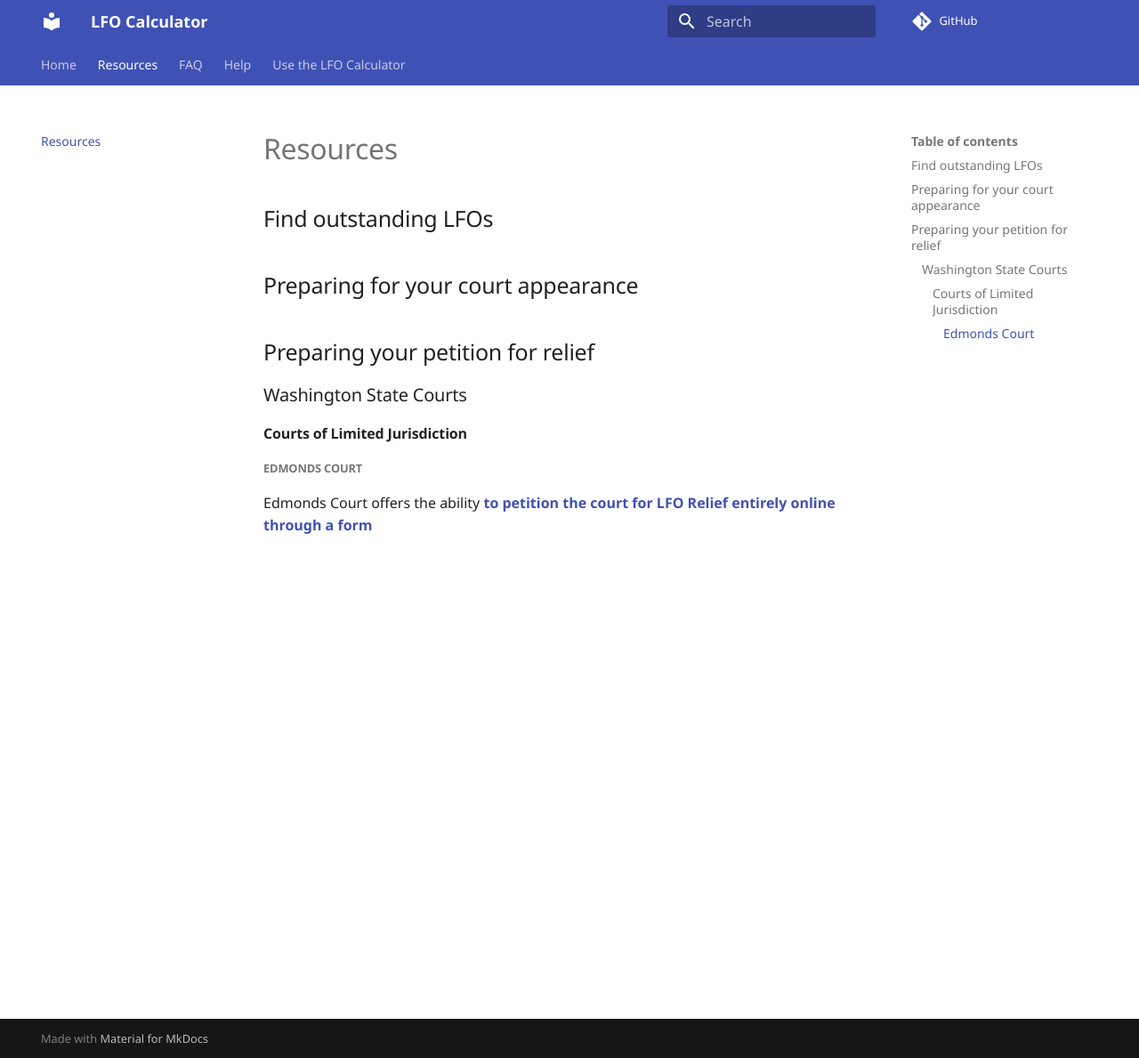
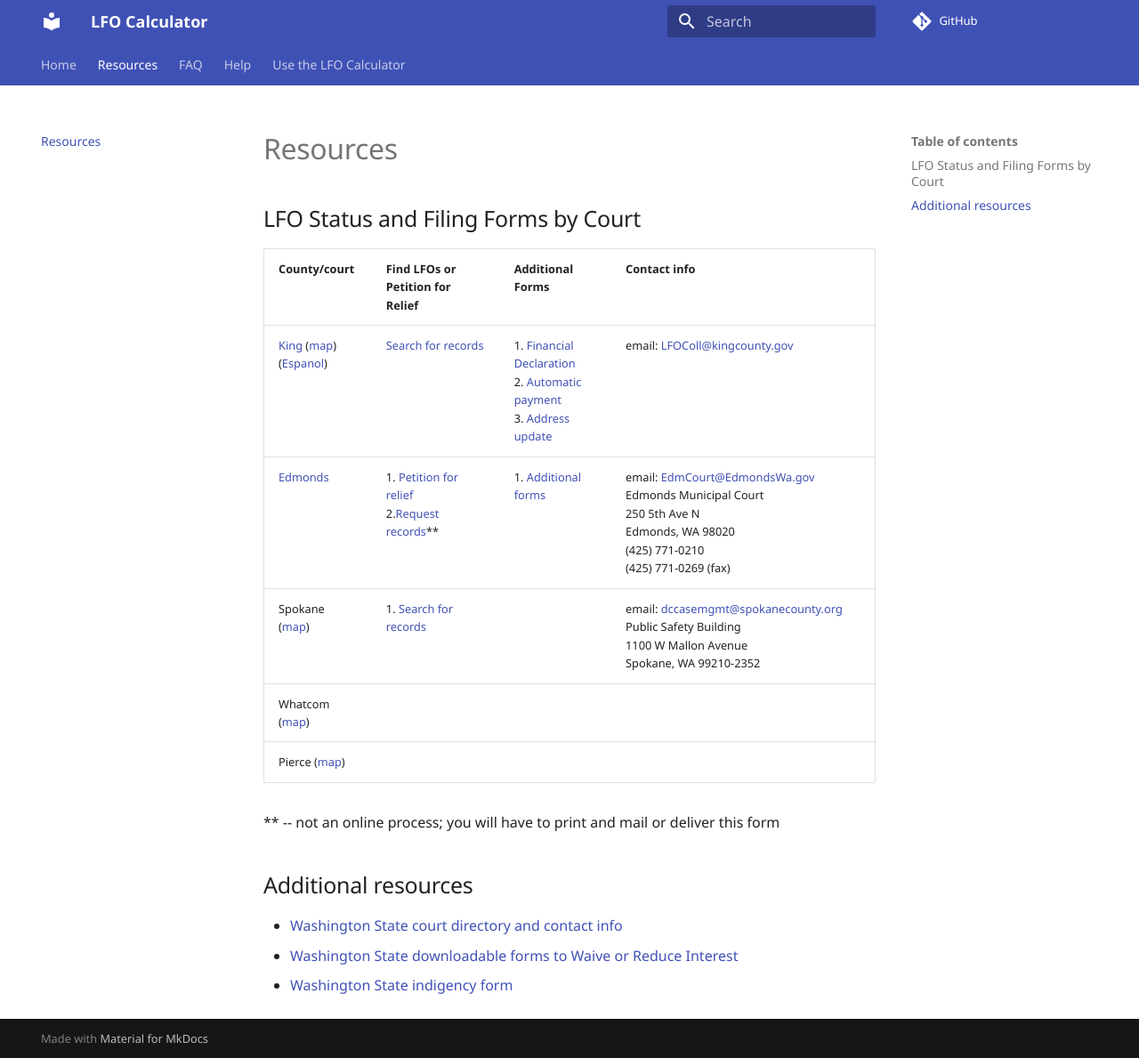
Before and after one commit to lfo-calculator/site, an MkDocs documentation site: the page built from docs/Resources.md, in a window 1280 px wide and 1189 px high. Shown: the whole window at 89% size. Built offline with MkDocs 1.6.1 and Material for MkDocs 9.7.7, drawn with Linux system fonts in a browser that asks for light colours; some web fonts are replaced; comment, search, counter and statistics services are not loaded.

Commit message:
updates to resources and help

```diff
--- a/docs/Resources.md
+++ b/docs/Resources.md
@@ -1,15 +1,18 @@
 # Resources
 
-## Find outstanding LFOs
+## LFO Status and Filing Forms by Court
 
-## Preparing for your court appearance
+| County/court | Find LFOs or Petition for Relief | Additional Forms  | Contact info |
+| ----------- | ------- | ------ | ------- |
+| [King](https://www.kingcounty.gov/courts/clerk/programs/LFO.aspx) ([map](https://www.google.com/maps/place/King+County,+WA/@47.4264905,-122.4149122,9.27z/data=!4m5!3m4!1s0x54905c8c832d7837:0xe280ab6b8b64e03e!8m2!3d47.5480339!4d-121.9836029)) <br />([Espanol](https://www.kingcounty.gov/courts/clerk/programs/LFO/Spanish.aspx))| [Search for records](https://kcdc-efiling.kingcounty.gov/ecourt/?q=node/392) | 1. [Financial Declaration](https://www.kingcounty.gov/~/media/courts/Clerk/docs/misc/Financial-Declaration.ashx?la=en)<br />   2. [Automatic payment](https://www.kingcounty.gov/~/media/courts/Clerk/docs/misc/lfo-Auto-Payment-Form.ashx?la=en)<br />  3. [Address update](https://www.kingcounty.gov/courts/clerk/programs/LFO/lfo-address-update.aspx) | email: [LFOColl@kingcounty.gov](mailto:LFOColl@kingcounty.gov) |  |
+| [Edmonds](http://www.edmondswa.gov/government/municipal-court.html)  | 1. [Petition for relief](https://weblink.edmondswa.gov/Forms/LFOWrittenHearingsRequest) <br /> 2.[Request records](http://www.edmondswa.gov/images/COE/Government/Municipal_Court/Request_for_Court_or_Administrative_Records.pdf)** | 1. [Additional forms](http://www.edmondswa.gov/court-forms.html)   | email: [EdmCourt@EdmondsWa.gov]( mailto:EdmCourt@EdmondsWa.gov) <br /> Edmonds Municipal Court<br /> 250 5th Ave N <br /> Edmonds, WA 98020 <br /> (425) 771-0210 <br /> (425) 771-0269 (fax) |
+| Spokane ([map](https://www.google.com/maps/place/Spokane+County,+WA/@47.6522038,-117.9921658,9z/data=!3m1!4b1!4m5!3m4!1s0x549e16fa2a8557d1:0x42860da067b63325!8m2!3d47.658693!4d-117.4225481)) | 1. [Search for records](https://ecourt.spokanecity.org/publicportal/?q=node/409) | | email: [dccasemgmt@spokanecounty.org](mailto:dccasemgmt@spokanecounty.org) Public Safety Building <br />1100 W Mallon Avenue <br />Spokane, WA 99210-2352 |
+| Whatcom ([map](https://www.google.com/maps/place/Whatcom+County,+WA/@48.8092931,-123.1095104,8z/data=!3m1!4b1!4m5!3m4!1s0x5485170bb49ea28b:0x3f1f5b2d6cd7b1ab!8m2!3d48.8787167!4d-121.9718658)) | | | |
+| Pierce ([map](https://www.google.com/maps/place/Pierce+County,+WA/@47.0646343,-122.6736474,9z/data=!3m1!4b1!4m8!1m2!2m1!1swashington+state+counties!3m4!1s0x54910358f2c86d29:0xdca97ba3811c01f!8m2!3d47.0675877!4d-122.1295269)) | | | |
 
-## Preparing your petition for relief
+** -- not an online process; you will have to print and mail or deliver this form
+## Additional resources
 
-### Washington State Courts
-
-#### Courts of Limited Jurisdiction
-
-##### Edmonds Court
-
-Edmonds Court offers the ability [**to petition the court for LFO Relief entirely online through a form**](https://weblink.edmondswa.gov/Forms/LFOWrittenHearingsRequest)
+* [Washington State court directory and contact info](https://www.courts.wa.gov/court_dir/)
+* [Washington State downloadable forms to Waive or Reduce Interest](https://www.courts.wa.gov/forms/?fa=forms.contribute&formID=90)
+* [Washington State indigency form](https://www.courts.wa.gov/forms/?fa=forms.contribute&formID=22)
```
Also changed, not shown: docs/Help.md (+3 -3 lines).
